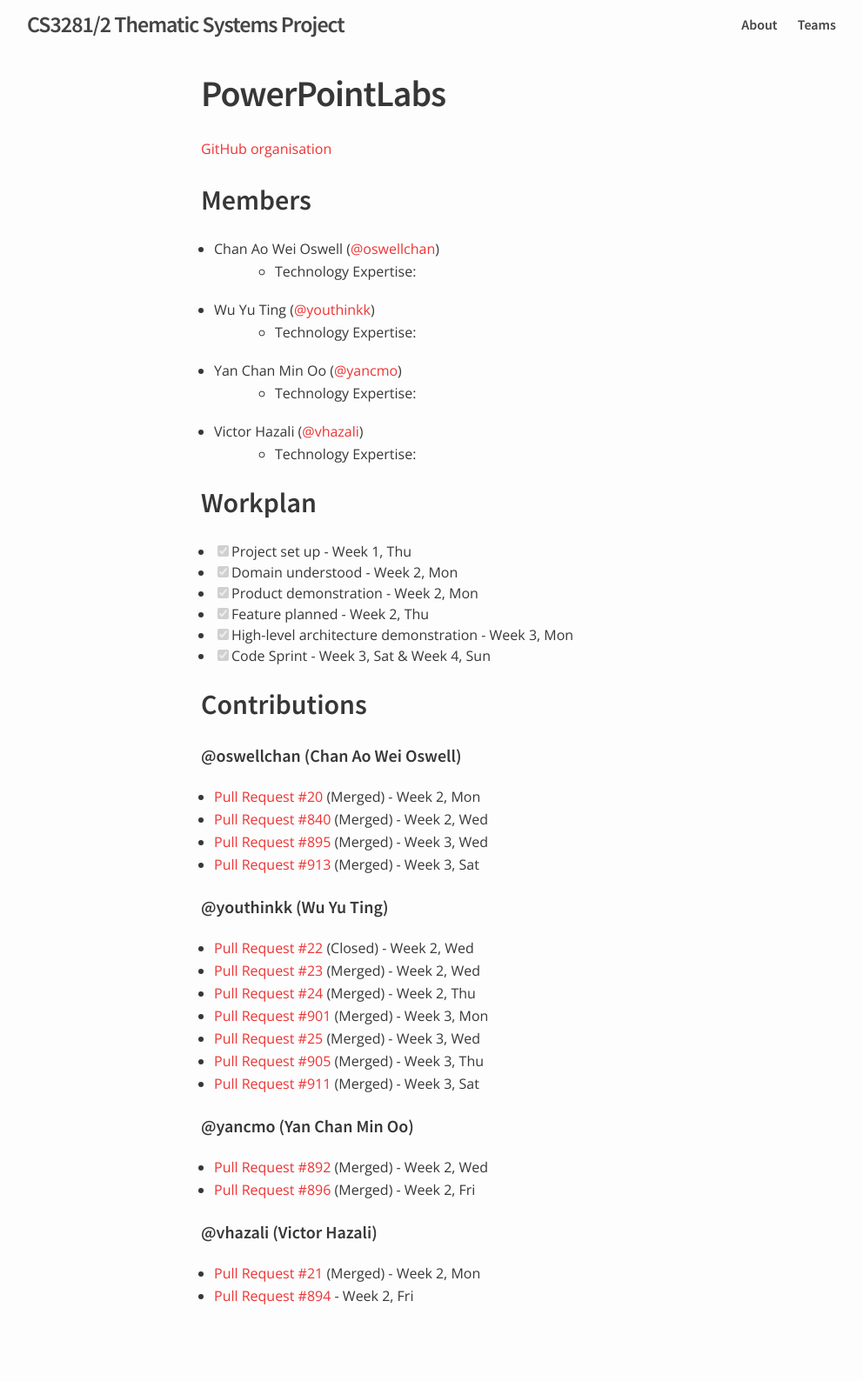
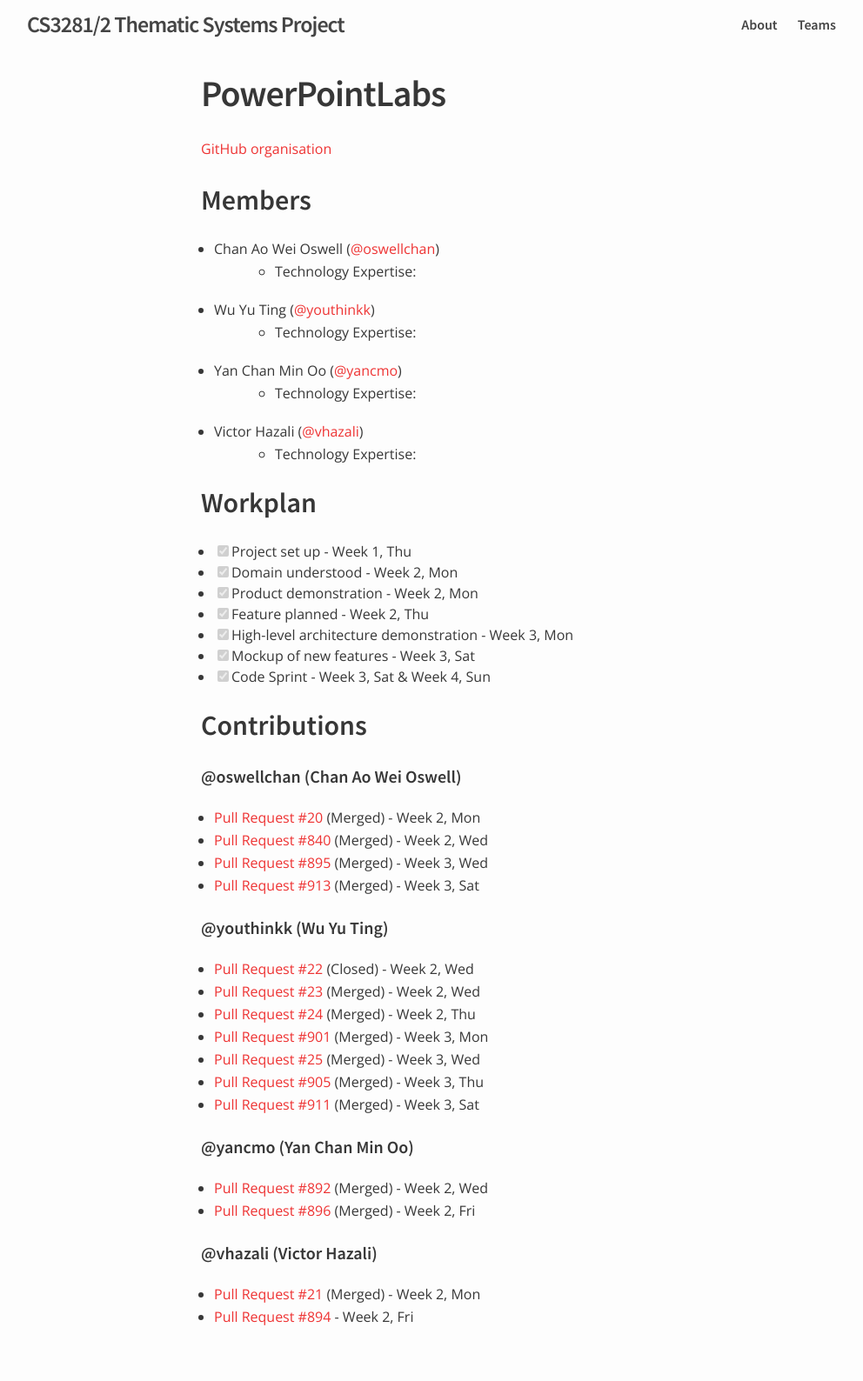
Before and after one commit to nus-oss/cs3281-AY1516S2-website, a Jekyll site: the page built from teams/powerpointlabs.md, in a window 1280 px wide. Shown: the whole page at 87% size, without its empty margins (139-1131 px from the left). Built offline with Jekyll 4.4.1, drawn with Linux system fonts in a browser that asks for light colours; before the commit the page ends 1564 px from its top, so only the background shows below that.

Commit message:
Update Team PL workplan

```diff
--- a/teams/powerpointlabs.md
+++ b/teams/powerpointlabs.md
@@ -22,6 +22,7 @@
 * [X] Product demonstration - Week 2, Mon
 * [X] Feature planned - Week 2, Thu
 * [X] High-level architecture demonstration - Week 3, Mon
+* [X] Mockup of new features - Week 3, Sat
 * [X] Code Sprint - Week 3, Sat & Week 4, Sun
 
 ## Contributions
```
